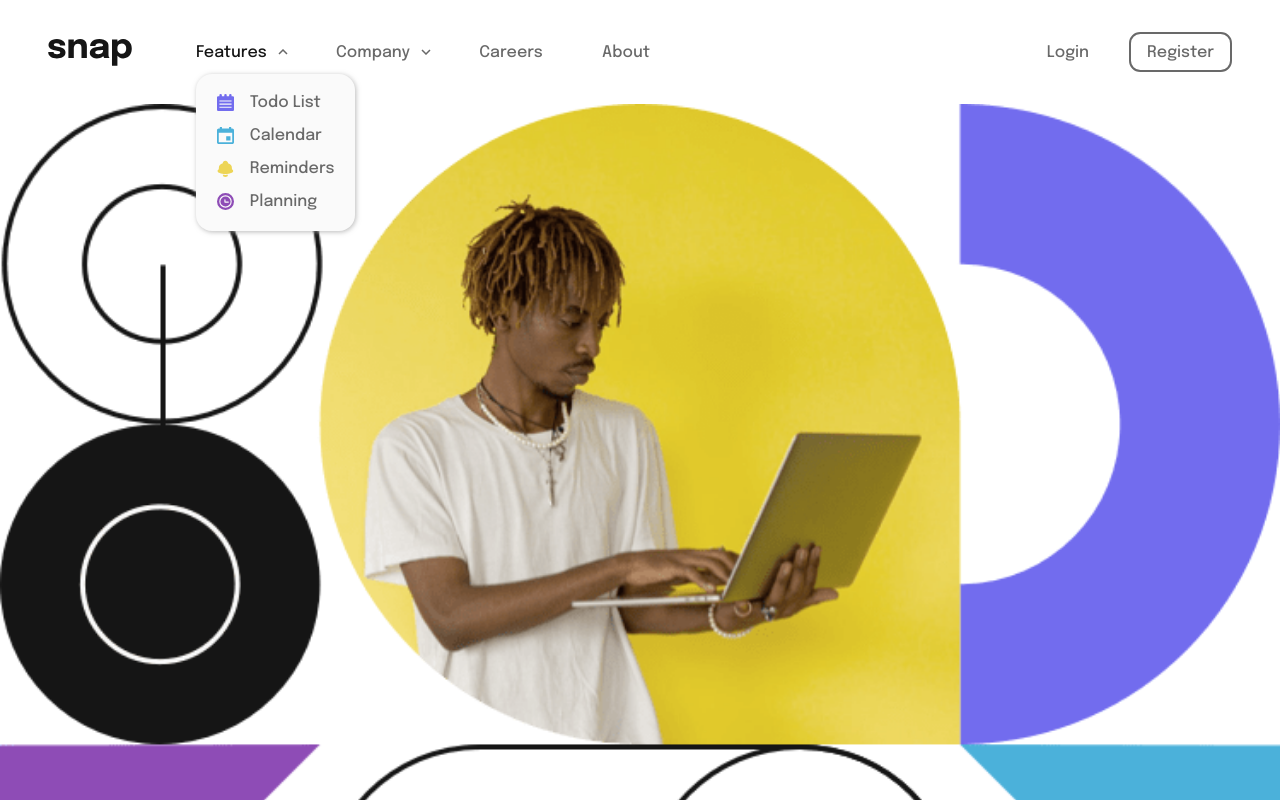
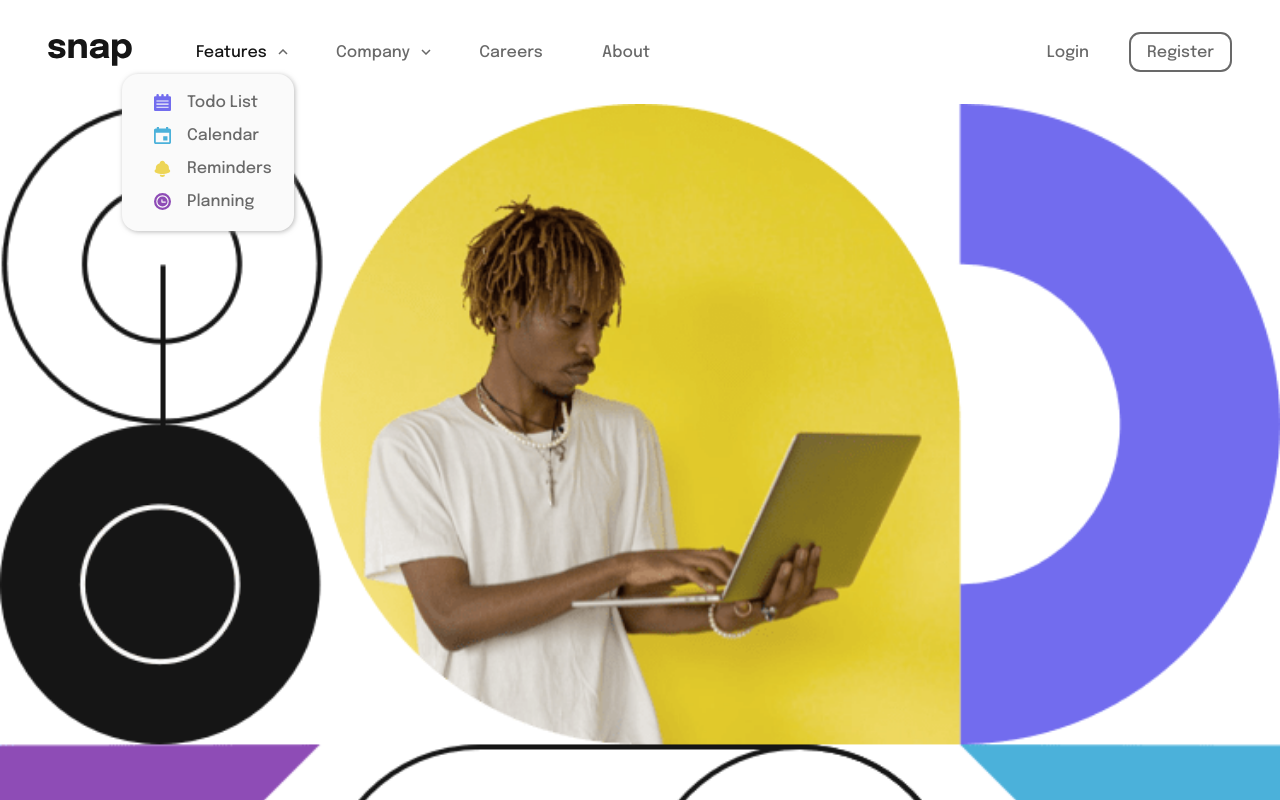
Before and after one commit to cendyz/Intro-section-with-dropdown-navigation-2, a React (Vite) app: page / in a window 1280 px wide. Both pictures are taken after a click on the button "Features". Shown: the top 800 px of the page. Built offline with nearby package versions, Linux system fonts and the light colour scheme.

Commit message:
Nav menu desktop wow

```diff
--- a/src/Context.jsx
+++ b/src/Context.jsx
@@ -23,8 +23,9 @@ const AppContext = ({ children }) => {
 	}
 
 	const handleClickOutside = e => {
-		if (!menuRef.current.contains(e.target)) {
+		if (menuRef.current && !menuRef.current.contains(e.target)) {
 			setActive(false)
+			setActiveBox(null)
 		}
 	}
 
--- a/src/components/Nav/NavDesktop/NavDesktop.jsx
+++ b/src/components/Nav/NavDesktop/NavDesktop.jsx
@@ -1,13 +1,23 @@
+import { useEffect } from 'react'
+import classNames from 'classnames'
+import logo from '../../../images/logo.svg'
 import styles from './NavDesktop.module.scss'
-import logo from '../../../images/logo.svg'
+import { menuBtnsData, insideLinksData } from '../../../data'
 import { useGlobalContext } from '../../../Context'
-import classNames from 'classnames'
-import { menuBtnsData, insideLinksData } from '../../../data'
 
 const NavDesktop = () => {
-	const { handleLinkBox, activeBox } = useGlobalContext()
+	const { handleLinkBox, activeBox, menuRef, handleClickOutside } =
+		useGlobalContext()
+
+	useEffect(() => {
+		document.addEventListener('mousedown', handleClickOutside)
+		return () => {
+			document.removeEventListener('mousedown', handleClickOutside)
+		}
+	}, [])
+
 	return (
-		<nav className={styles.nav}>
+		<nav className={styles.nav} >
 			<div className={styles.leftPart}>
 				<img src={logo} alt='Logo snap' className={styles.logo} />
 				{menuBtnsData.map(({ btnText, icon, id }) => {
@@ -38,7 +48,11 @@ const NavDesktop = () => {
 										styles.linksContainer,
 										styles.insideLinkBox
 									)}
-									style={{ opacity: activeBox === id ? 1 : 0 }}>
+									style={{
+										left: id === 2 && '0',
+										right: id === 1 && '30%',
+									}}
+									ref={menuRef}>
 									{insideLinksData.map(
 										({ linkOne, linkTwo, icon, id }) => {
 											if (activeBox === 2 && id > 3) return null
--- a/src/components/Nav/NavDesktop/NavDesktop.module.scss
+++ b/src/components/Nav/NavDesktop/NavDesktop.module.scss
@@ -43,7 +43,6 @@
 
 	.linksContainer {
 		top: 130%;
-		left: 0;
 		position: absolute;
 		background-color: $a-white;
 		border-radius: 1em;
@@ -53,6 +52,7 @@
 	}
 
 	.insideLinkBox {
+		padding: 1.3em 2em;
 		row-gap: 1em;
 		transition: opacity 0.2s;
 	}
```
